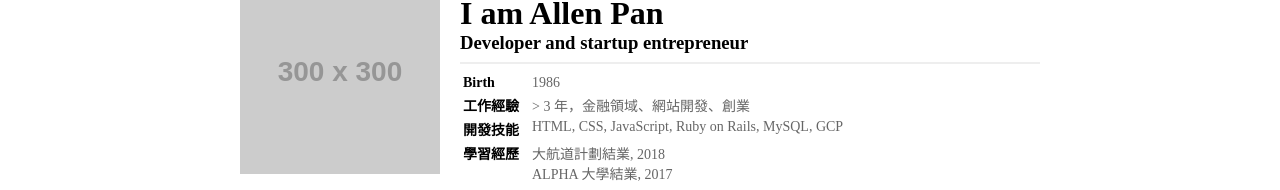
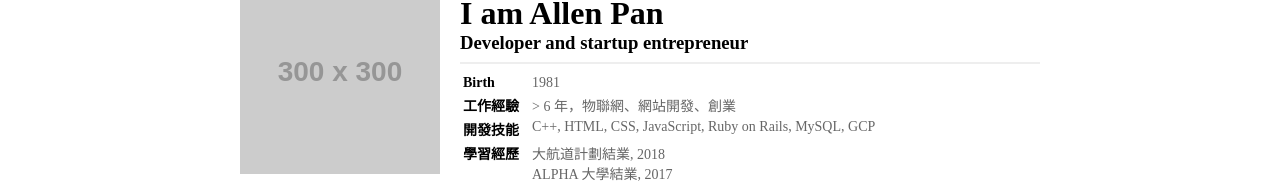
Before and after one commit to panjau/my-personal-web, a plain HTML site: page index.html in a window 1280 px wide. Shown: the part 197-387 px from the top of the page. Drawn offline with Linux system fonts and the light colour scheme; placeholder pictures from the web are drawn by us.

Commit message:
update content

```diff
--- a/index.html
+++ b/index.html
@@ -27,15 +27,15 @@
               <table>
                 <tr>
                   <th>Birth</th>
-                  <td>1986</td>
+                  <td>1981</td>
                 </tr>
                 <tr>
                   <th>工作經驗</th>
-                  <td>> 3 年，金融領域、網站開發、創業</td>
+                  <td>> 6 年，物聯網、網站開發、創業</td>
                 </tr>
                 <tr>
                   <th>開發技能</th>
-                  <td>HTML, CSS, JavaScript, Ruby on Rails, MySQL, GCP</td>
+                  <td>C++, HTML, CSS, JavaScript, Ruby on Rails, MySQL, GCP</td>
                 </tr>
                 <tr>
                   <th>學習經歷</th>
```
